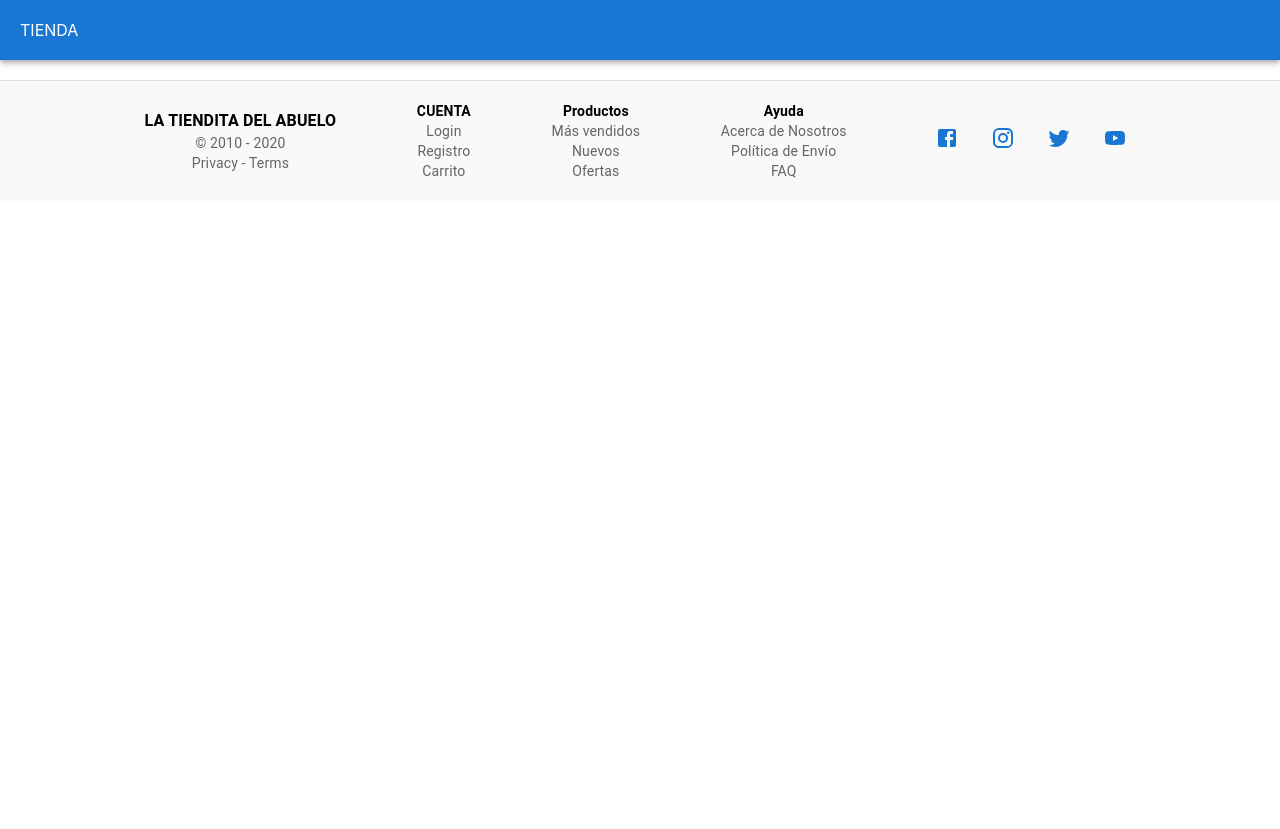
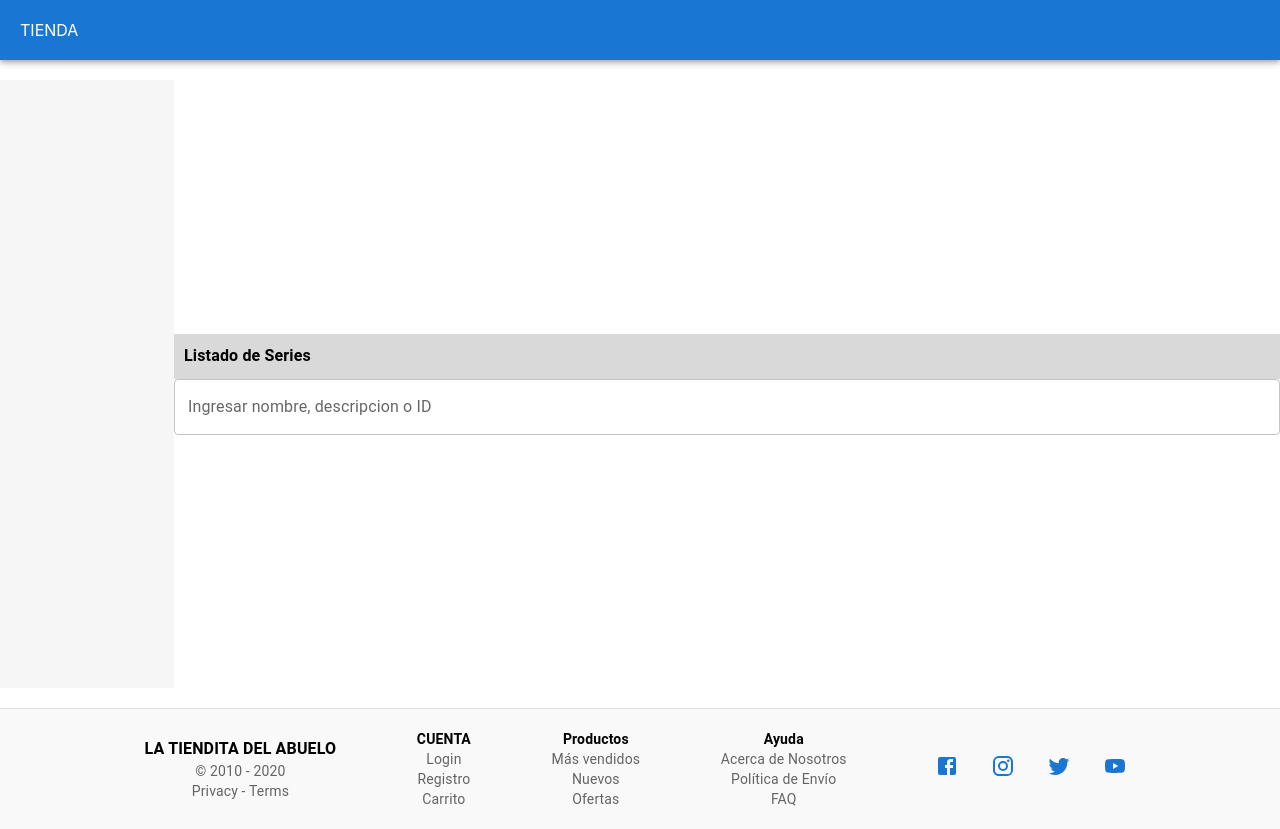
Before and after one commit to imwaltdiaz/tienda-online, a React (Create React App) app: page / in a window 1280 px wide. Before the commit the page ends 800 px from the top, so only its background shows below. Built offline with nearby package versions, Linux system fonts and the light colour scheme.

Commit message:
Creacion de rama Sebastian

```diff
--- a/src/App.js
+++ b/src/App.js
@@ -2,11 +2,13 @@ import logo from './logo.svg';
 import './App.css';
 import Header from './components/common/header';
 import Footer from './components/common/footer';
+import ListadoDeSeries from './components/pages/admin_listadoDeSeries';
 
 function App() {
   return (
     <>
       <Header/>
+      <ListadoDeSeries/>
       <Footer/>
     </>
   );
--- /dev/null
+++ b/src/components/common/titleBar.js
@@ -0,0 +1,25 @@
+import * as React from 'react';
+import Box from '@mui/material/Box';
+import Typography from '@mui/material/Typography';
+
+function TitleBar({title}) {
+  return (
+    <Box
+      sx={{
+        bgcolor: '#D9D9D9',
+        width: '1106px',
+        height: '45px',
+        top: '98px',
+        left: '304px',
+        gap: '0px',
+        opacity: '0px',
+      }}
+    >
+      <Typography variant="body1" component="p" fontWeight="bold" padding='10px'>
+        {title}
+      </Typography>
+    </Box>
+  );
+}
+
+export default TitleBar;
--- a/src/components/pages/admin_listadoDeSeries.js
+++ b/src/components/pages/admin_listadoDeSeries.js
@@ -1,2 +1,40 @@
-import header from '../header';
-import footer from '../footer';
+import * as React from 'react';
+import Header from '../common/header';
+import Footer from '../common/footer';
+import { Container, Stack, TextField, Typography } from '@mui/material';
+import Box from '@mui/material/Box';
+import TitleBar from '../common/titleBar';
+
+function ListadoDeSeries() {
+  return (
+    <>
+      <Stack
+        direction="row"
+        justifyContent="space-around"
+        alignItems="center"
+      >
+        <Box
+          sx={{
+            width: '15.80%',
+            height: '76vh',
+            bgcolor: '#F6F6F6',
+          }}
+        >
+        </Box>
+        <Stack
+          direction="column"
+          justifyContent="flex-start"
+          alignItems="space-around"
+        >
+          <TitleBar title={'Listado de Series'} />
+          <TextField id='Serie' label='Ingresar nombre, descripcion o ID' variant='outlined'></TextField>
+          <Box>
+
+          </Box>
+        </Stack>
+      </Stack>
+    </>
+  );
+}
+
+export default ListadoDeSeries;
```
